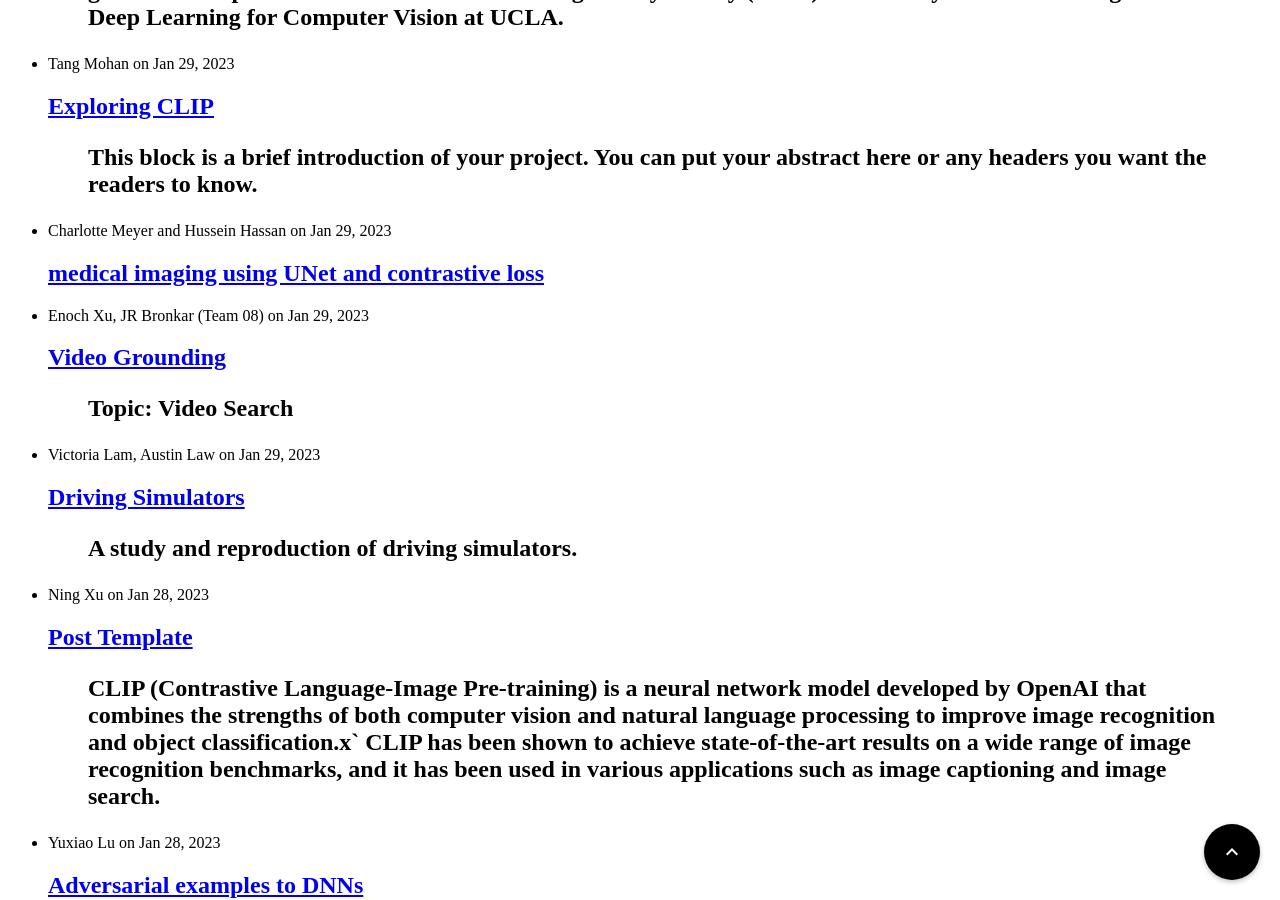
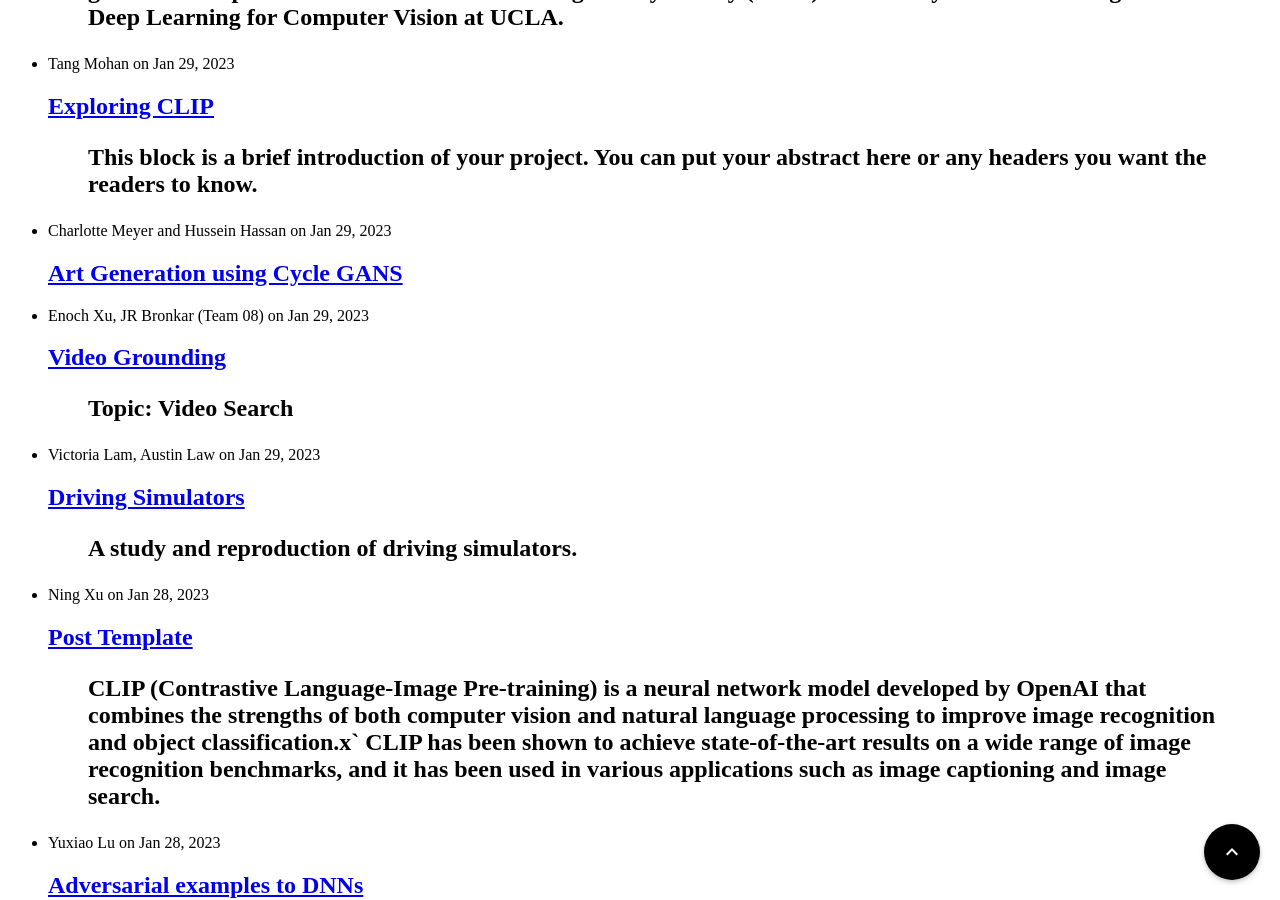
Before and after one commit to UCLAdeepvision/CS188-Projects-2023Winter, a Jekyll site: the page built from index.html, in a window 1280 px wide and 900 px high, scrolled down 503 px. Built offline with Jekyll 4.4.1, drawn with Linux system fonts in a browser that asks for light colours.

Commit message:
final changes

```diff
--- a/_posts/2023-01-29-team29-medical-imaging.md
+++ b/_posts/2023-01-29-team29-medical-imaging.md
@@ -1,7 +1,7 @@
 ---
 layout: post
 comments: true
-title: medical imaging using UNet and contrastive loss
+title: Art Generation using Cycle GANS
 author: Charlotte Meyer and Hussein Hassan
 date: 2023-1-29
 ---
```
Also changed, not shown: other parts of _posts/2023-01-29-team29-medical-imaging.md (+0 -2 lines).
